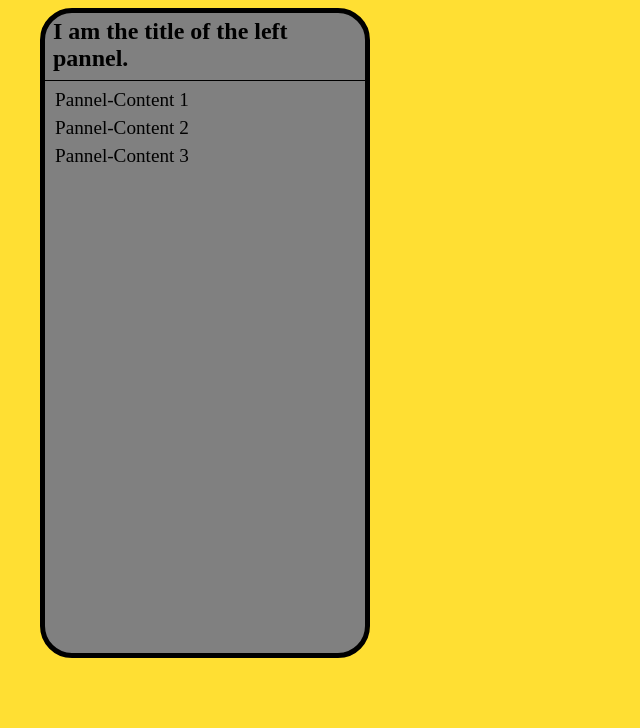
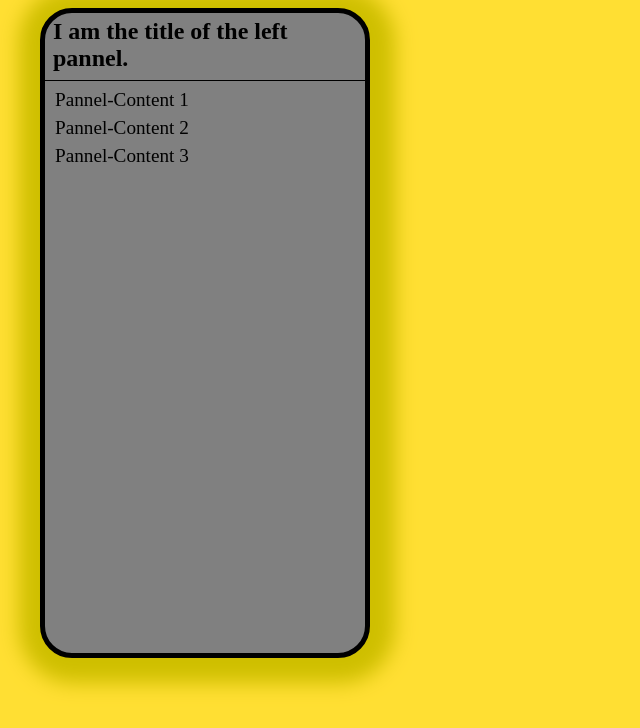
Before and after one commit to ycMia/Speloom, a plain HTML site: page index.html in a window 1280 px wide. Shown: the whole page, without its empty margins (0-640 px from the left). Drawn offline with Linux system fonts and the light colour scheme.

Commit message:
Wed Nov 22 21:39:11 CST 2023

```diff
--- a/css/default.css
+++ b/css/default.css
@@ -12,6 +12,10 @@ body {
 
 .pannel {
     background:grey;
+}
+
+.pannel, .box-shadow{
+    box-shadow: 2px 2px 20px 23px #cfbf00;
 }
 .pannel .pannel-title-container{
     margin: 0px 0px 0.5em 0px;
--- a/index.html
+++ b/index.html
@@ -6,7 +6,7 @@
 		<title>Index</title>
 	</head>
 	<body>
-        <div class="pannel left-pannel">
+        <div class="pannel left-pannel box-shadow">
             <div class="pannel-title-container">
                 <div class="pannel-title">I am the title of the left pannel.</div>
             </div>
```
Also changed, not shown: 1 other file.
